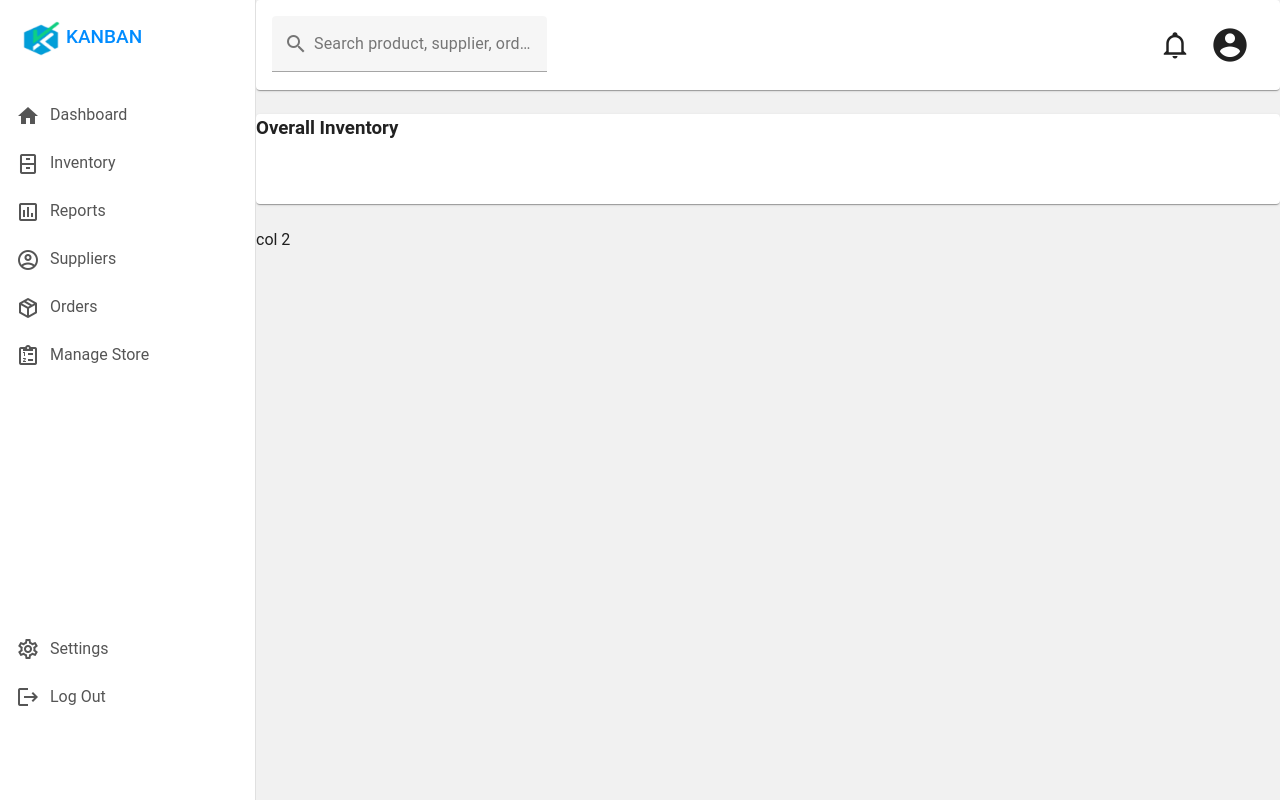
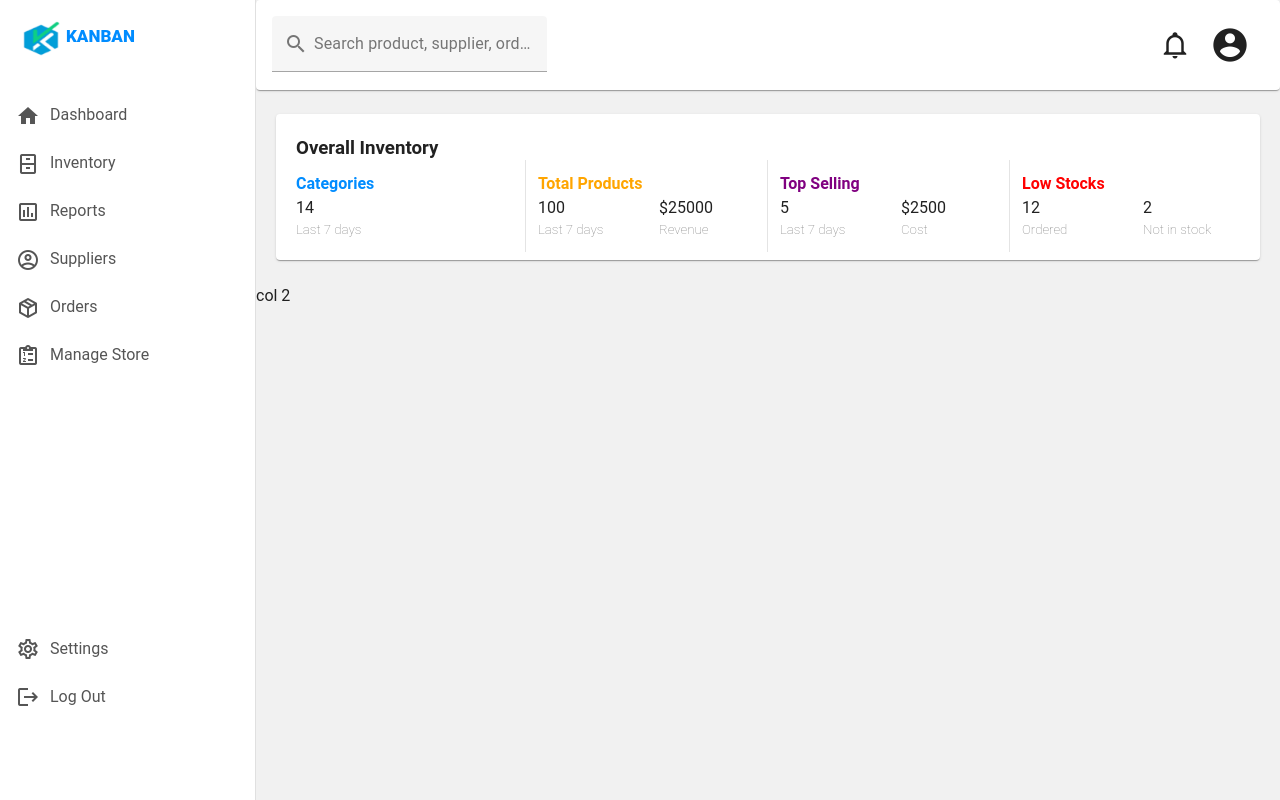
Before and after one commit to jgcornejo/proyecto-lenguajes, a Vue app in the folder proyecto-vue/: page / in a window 1280 px wide. Built offline with nearby package versions, Linux system fonts and the light colour scheme.

Commit message:
Agregue la primer tarjeta y configure la logica con js

```diff
--- a/proyecto-vue/src/App.vue
+++ b/proyecto-vue/src/App.vue
@@ -1,4 +1,28 @@
-<script setup>
+<script>
+export default{
+  name: 'App',
+  data() {
+    return {
+      search: '',
+      numeroCategorias: 0,
+      totalProductos: 0
+    }
+  },
+  mounted() {
+    this.numeroCategorias = this.getCategories();
+    this.totalProductos = this.getTotalProducts();
+  },
+  methods: {
+    getCategories() {
+      // Aqui va la logica para obtener el numero de categorias
+      return 14;
+    },
+    getTotalProducts() {
+      // Aqui va la logica para obtener el total de productos
+      return 100;
+    }
+  }
+}
 </script>
 
 <template>
@@ -80,8 +104,57 @@
         </v-row>
         <v-row>
           <v-col>
-            <v-card id="tarjeta1">
-              <h3>Overall Inventory</h3>
+            <v-card id="tarjeta2">
+              <h3 style="margin-bottom: 10px;">Overall Inventory</h3>
+              <v-row>
+                <v-col>
+                  <h4 style="color: rgb(0, 140, 255);">Categories</h4>
+                  <span>{{ numeroCategorias}}</span>
+                  <h5 style="color: gray; font-weight: 100;">Last 7 days</h5>
+                </v-col>
+                <v-divider vertical="true"></v-divider>
+                <v-col>
+                  <h4 style="color: orange;">Total Products</h4>
+                  <v-row>
+                    <v-col>
+                      <span>{{ totalProductos }}</span>
+                      <h5 style="color: gray; font-weight: 100;">Last 7 days</h5>
+                    </v-col>
+                    <v-col>
+                      <span>$25000</span>
+                      <h5 style="color: gray; font-weight: 100;">Revenue</h5>
+                    </v-col>
+                  </v-row>
+                </v-col>
+                <v-divider vertical="true"></v-divider>
+                <v-col>
+                  <h4 style="color: purple;">Top Selling</h4>
+                  <v-row>
+                    <v-col>
+                      <span>5</span>
+                      <h5 style="color: gray; font-weight: 100;">Last 7 days</h5>
+                    </v-col>
+                    <v-col>
+                      <span>$2500</span>
+                      <h5 style="color: gray; font-weight: 100;">Cost</h5>
+                    </v-col>
+                  </v-row>
+                </v-col>
+                <v-divider vertical="true"></v-divider>
+                <v-col>
+                  <h4 style="color: red;">Low Stocks</h4>
+                  <v-row>
+                    <v-col>
+                      <span>12</span>
+                      <h5 style="color: gray; font-weight: 100;">Ordered</h5>
+                    </v-col>
+                    <v-col>
+                      <span>2</span>
+                      <h5 style="color: gray; font-weight: 100;">Not in stock</h5>
+                    </v-col>
+                  </v-row>
+                </v-col>
+              </v-row>
 
             </v-card>
           </v-col>
@@ -105,8 +178,8 @@
 
 #logo h1 {
   align-items: center;
-  font-weight: 500;
-  font-size: 19px;
+  font-weight: 900;
+  font-size: 17px;
 }
 
 .v-list-item {
@@ -158,4 +231,12 @@
 #lista2{
   margin-top: 90%;
 }
+
+#tarjeta2 {
+  margin: 0px 20px 0px 20px;
+  padding: 20px;
+  text-align: left;
+}
+
+
 </style>
```
